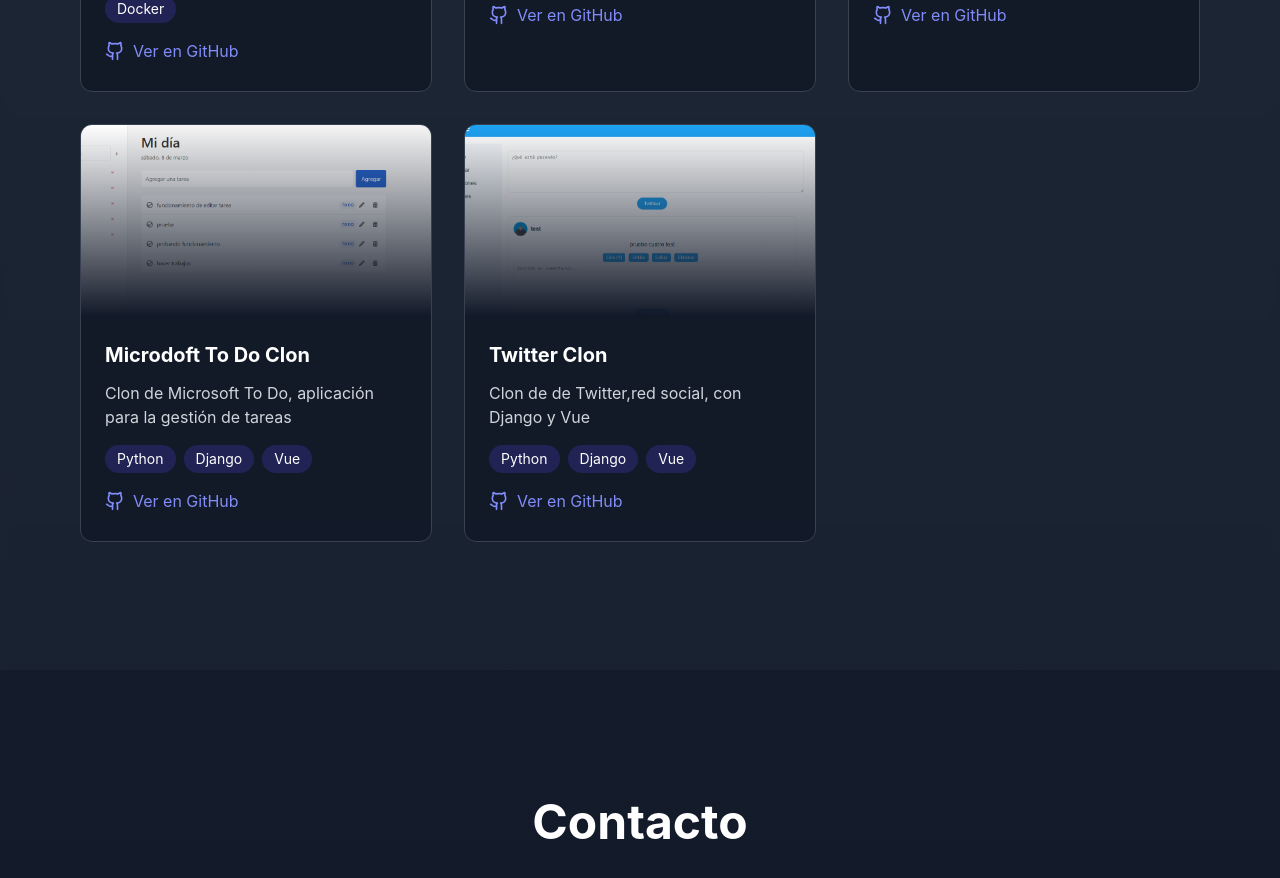
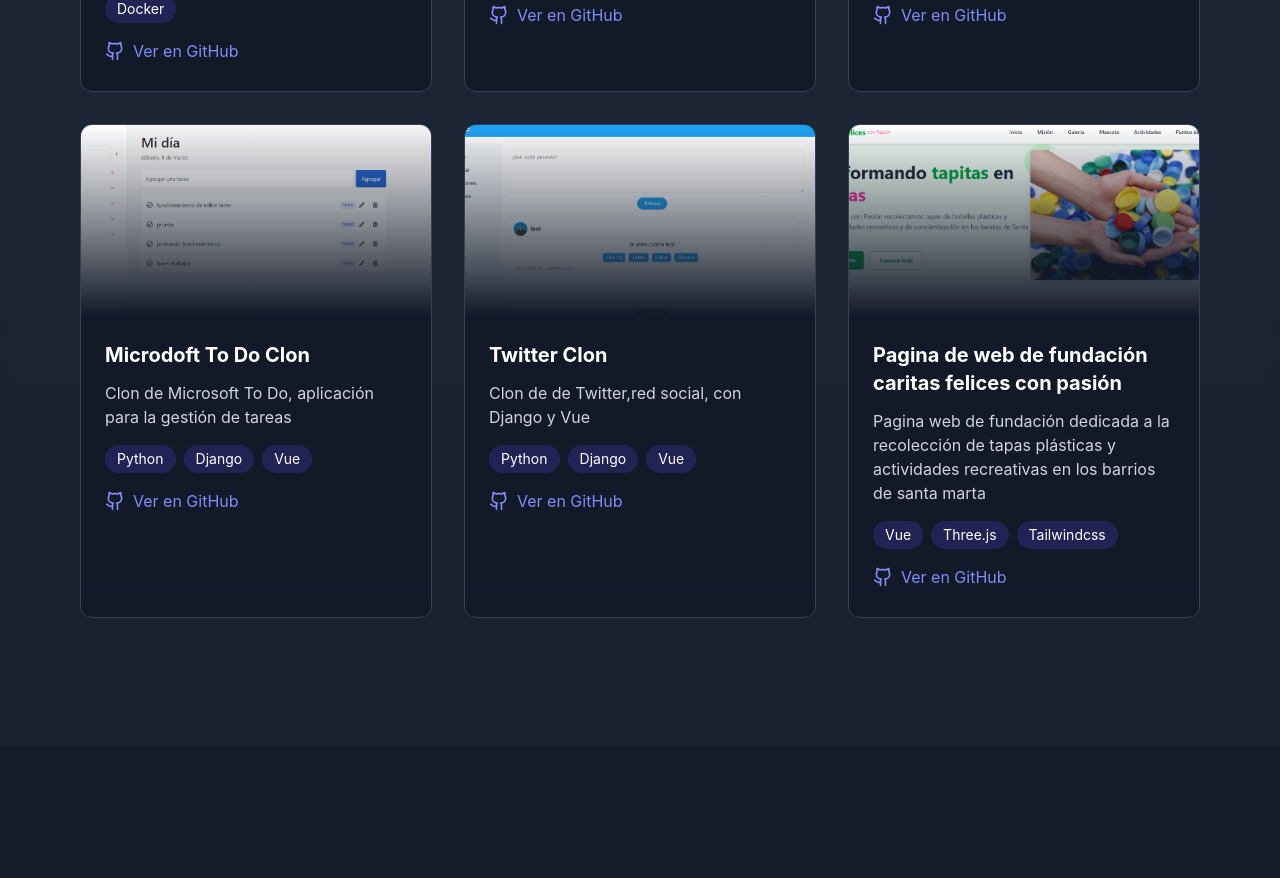
Before and after one commit to said-codes/mi-portafolio, a React (Vite) app: page / in a window 1280 px wide. Shown: the part 2340-3218 px from the top of the page. Built offline with nearby package versions, Linux system fonts and the light colour scheme.

Commit message:
adding caritas felices

```diff
--- a/src/App.tsx
+++ b/src/App.tsx
@@ -63,6 +63,13 @@ const projects = [
     image: '/media/Captura de pantalla 2025-03-21 175454.png',
     github: 'https://github.com/said-codes/twitter-clone',
     tags: ['Python', 'Django','Vue']
+  },
+  {
+    title: 'Pagina de web de fundación caritas felices con pasión',
+    description: 'Pagina web de fundación dedicada a la recolección de tapas plásticas y actividades recreativas en los barrios de santa marta',
+    image: '/media/Captura de pantalla 2025-03-25 082221.png',
+    github: 'https://github.com/said-codes/caritas-felices',
+    tags: ['Vue', 'Three.js','Tailwindcss']
   }
 ];
 
```
Also changed, not shown: public/media/Captura de pantalla 2025-03-25 082221.png (added).
